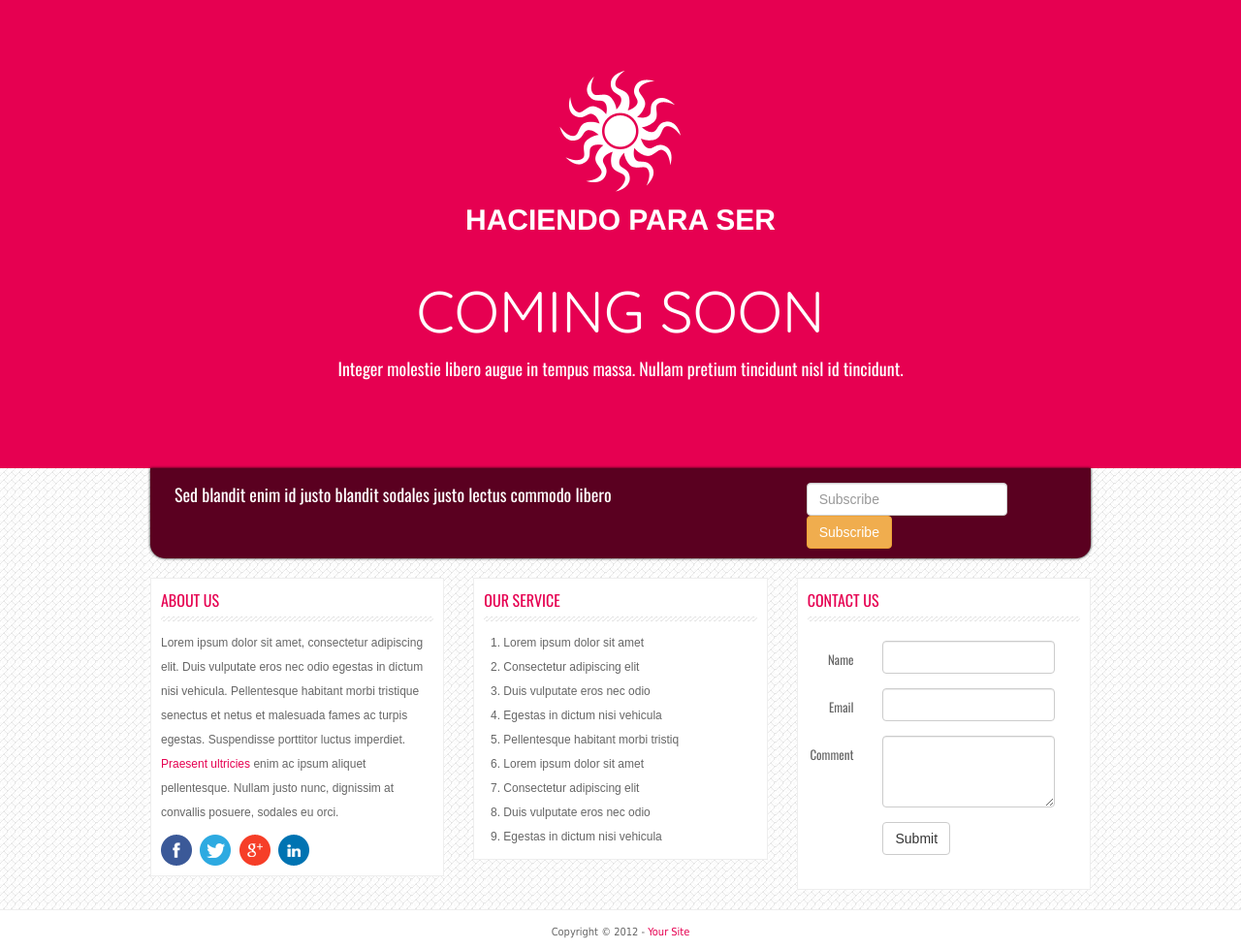
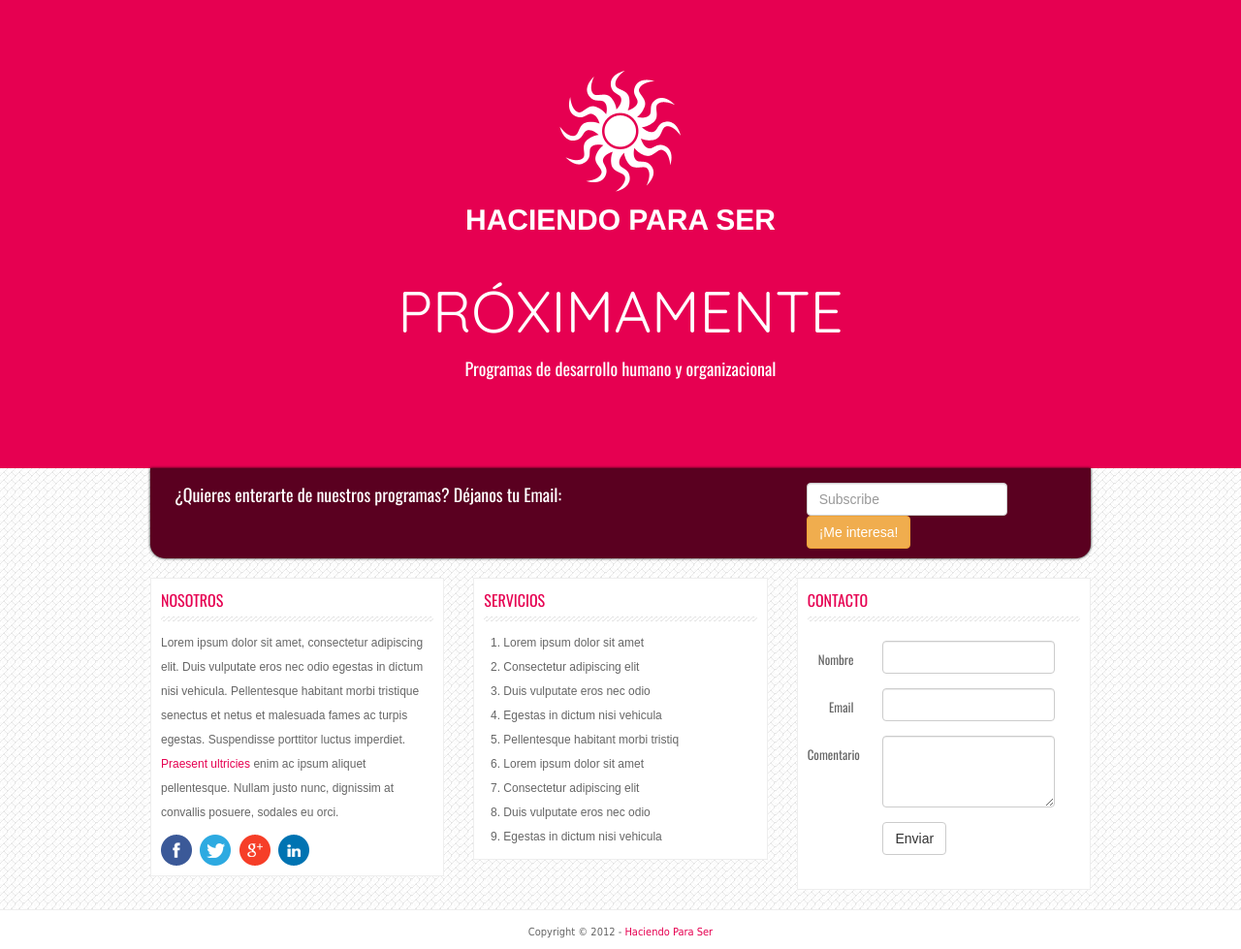
Before and after one commit to allan05/HaciendoParaSer, a plain HTML site: page index-p.html in a window 1280 px wide. Shown: the whole page at 97% size. Drawn offline with nearby package versions, Linux system fonts and the light colour scheme.

Commit message:
Update index-p.html
Cambios de texto, ahora sí.

```diff
--- a/index-p.html
+++ b/index-p.html
@@ -61,8 +61,8 @@
              <div class="csoon">
                <div class="padd">
                   <!-- Coming Soon section. -->
-                  <h2>Coming Soon</h2>
-                  <p>Integer molestie libero augue in tempus massa. Nullam pretium tincidunt nisl id tincidunt.</p>
+                  <h2>Próximamente</h2>
+                  <p>Programas de desarrollo humano y organizacional</p>
                </div>
              </div>
             <!-- Countdown timer section starts here. To Set date and time, goto JavaScript section below (above "</body>" tag). Under title "Countdown", add your date and time in appropriate fields.-->
@@ -84,7 +84,7 @@
             <div class="col-md-8 col-sm-8">
                <div class="padd">
                   <!-- Some text -->
-                  <p class="sub">Sed blandit enim id justo blandit sodales justo lectus commodo libero</p>
+                  <p class="sub">¿Quieres enterarte de nuestros programas? Déjanos tu Email:</p>
                </div>
             </div>
             <div class="col-md-4 col-sm-4">
@@ -94,7 +94,7 @@
 					<div class="form-group">
 						<input type="text" class="form-control" placeholder="Subscribe">
 					</div>
-                   <button type="submit" class="btn btn-warning">Subscribe</button>
+                   <button type="submit" class="btn btn-warning">¡Me interesa!</button>
                   </form>
                </div>
             </div>
@@ -107,7 +107,7 @@
                   <!-- About section -->
                   <div class="widget">
                      <!-- About title -->
-                     <h3><span>About Us</span></h3>
+                     <h3><span>Nosotros</span></h3>
                      <!-- About para -->
                      <p>Lorem ipsum dolor sit amet, consectetur adipiscing elit. Duis vulputate eros nec odio egestas in dictum nisi vehicula. Pellentesque habitant morbi tristique senectus et netus et malesuada fames ac turpis egestas. Suspendisse porttitor luctus imperdiet. <a href="#">Praesent ultricies</a> enim ac ipsum aliquet pellentesque. Nullam justo nunc, dignissim at convallis posuere, sodales eu orci. </p>
                      <div class="socials">
@@ -123,7 +123,7 @@
             <div class="col-md-4 col-sm-4">
                <div class="padd">
                   <div class="widget">
-                    <h3><span>Our Service</span></h3>
+                    <h3><span>Servicios</span></h3>
                      <!-- List -->
                      <ol>
                       <li>Lorem ipsum dolor sit amet</li>
@@ -144,12 +144,12 @@
                <div class="padd">
                   <div class="widget">
                      <!-- Not working Contact us section. It has 3 fields, Name, Email and Comment. -->
-                     <h3><span>Contact Us</span></h3>
+                     <h3><span>Contacto</span></h3>
                      <div class="form">
                        <form class="form-horizontal">
                          <fieldset>
                            <div class="form-group">
-                             <label class="control-label col-md-3" for="name">Name</label>
+                             <label class="control-label col-md-3" for="name">Nombre</label>
                              <div class="col-md-8">
                                <input type="text" class="form-control" id="name">
                              </div>
@@ -161,14 +161,14 @@
                              </div>
                            </div>
                            <div class="form-group">
-                             <label class="control-label col-md-3" for="comment">Comment</label>
+                             <label class="control-label col-md-3" for="comment">Comentario</label>
                              <div class="col-md-8">
                                <textarea class="form-control" id="comment" rows="3"></textarea>
                              </div>
                            </div>
                            <div class="form-group">
 							<div class="col-md-offset-3 col-md-8">
-                             <button type="submit" class="btn btn-default">Submit</button>
+                             <button type="submit" class="btn btn-default">Enviar</button>
 							</div>
                            </div>
                          </fieldset>
@@ -188,7 +188,7 @@
     <div class="row">
       <div class="col-md-12">
          <!-- Copyright section. You can add extra links here. Replace below line with your site url and site name. -->
-        <div class="fpadd">Copyright &copy; 2012 - <a href="#">Your Site</a></div>
+        <div class="fpadd">Copyright &copy; 2012 - <a href="#">Haciendo Para Ser</a></div>
       </div>
     </div>
   </div>
```
